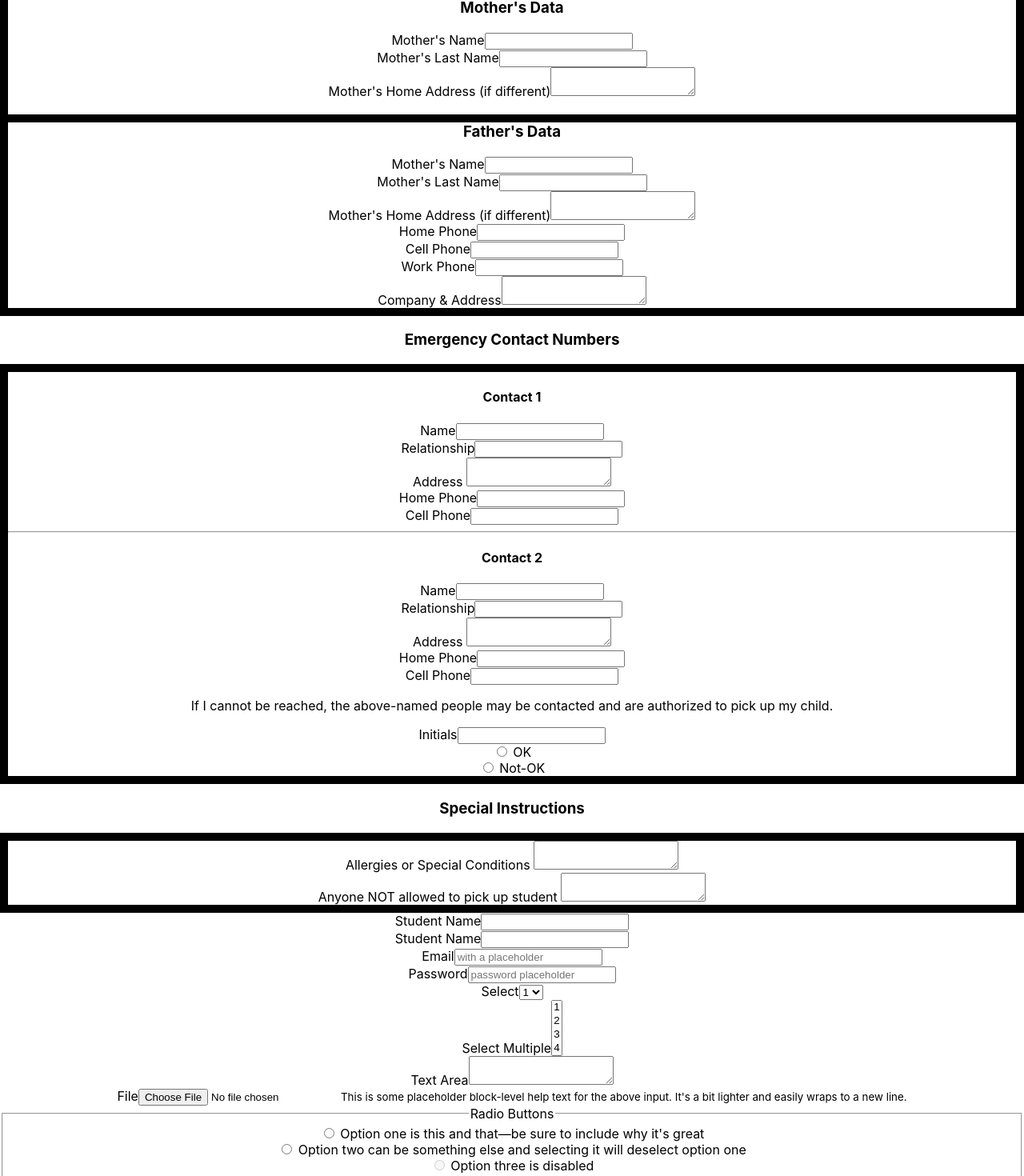
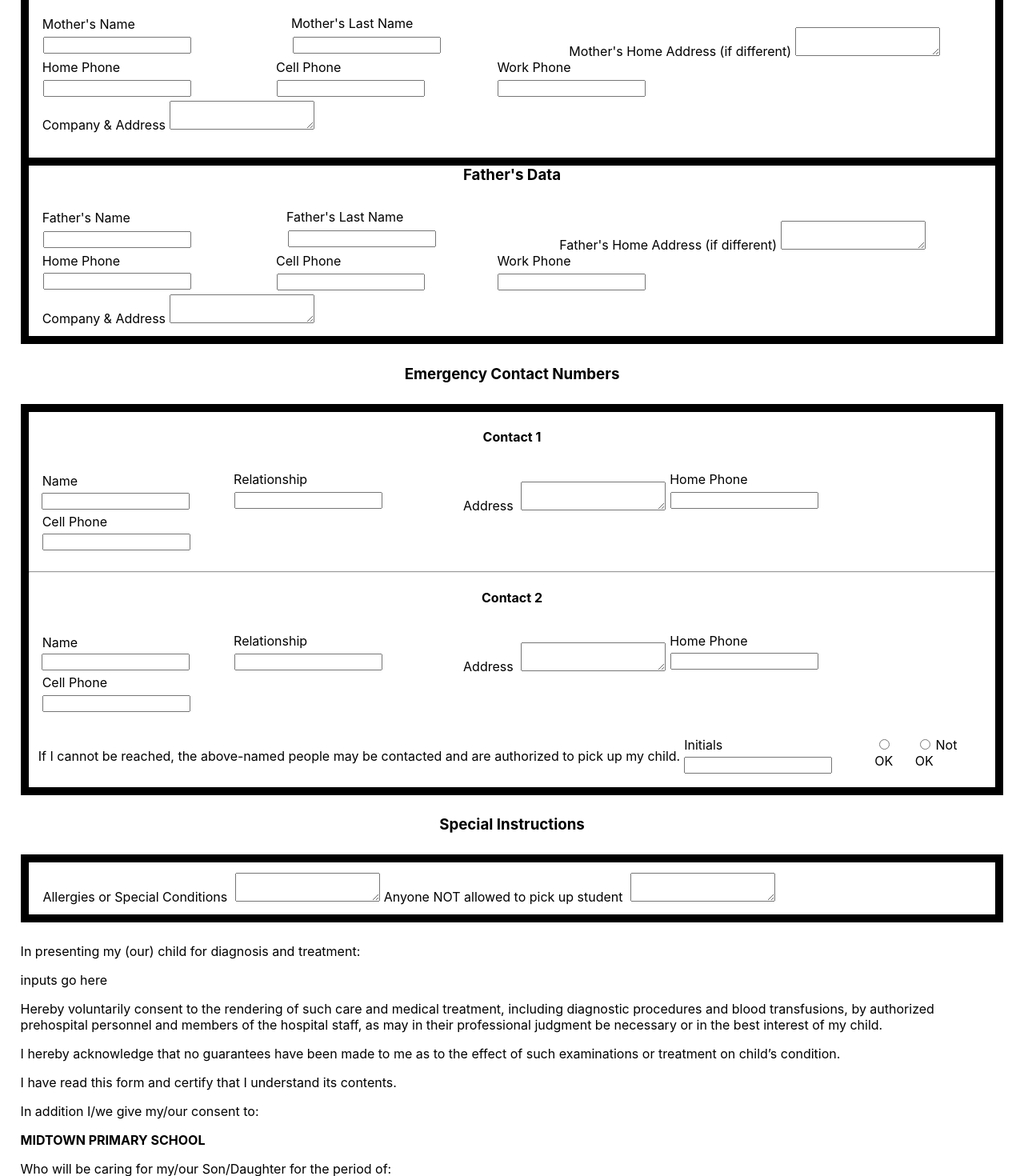
Before and after one commit to lmriii/enrollment, a React (Create React App) app in the folder enrollment/: page / in a window 1280 px wide. Shown: the part 379-1849 px from the top of the page at 80% size. Built offline with nearby package versions, Linux system fonts and the light colour scheme.

Commit message:
page 2 of the form i/p and some basic formatting

```diff
--- a/enrollment/src/App.css
+++ b/enrollment/src/App.css
@@ -1,6 +1,6 @@
-.App {
+/* .App {
   text-align: center;
-}
+} */
 
 .App-logo {
   height: 40vmin;
@@ -36,3 +36,21 @@
     transform: rotate(360deg);
   }
 }
+
+h1, h2, h3, h4 {
+  text-align: center;
+}
+
+input {
+
+  margin: 2%;
+}
+
+label {
+  padding: 5px;
+
+}
+
+.bold {
+  font-weight: 700;
+}
--- a/enrollment/src/components/Enrollment.js
+++ b/enrollment/src/components/Enrollment.js
@@ -12,10 +12,14 @@
 
                 <Form>
                     <div style={{
+                        margin: '2%',
                         borderWidth: '10px',
-                        borderStyle: 'solid'
+                        borderStyle: 'solid',
+                        display: 'flex',
+                        alignItems: 'flex-end',
+                        padding: '1%'
                     }}>
-                        <FormGroup>
+                        <FormGroup >
                             <Label for='name'>Student's Name</Label>
                             <Input type='text' name='name' id='name' />
                         </FormGroup>
@@ -46,12 +50,19 @@
                     </div>
                     <h2>Parent's Information</h2>
                     <div style={{
+                        margin: '2%',
                         borderWidth: '10px',
                         borderStyle: 'solid'
                     }}>
 
                         <div>
                             <h3>Mother's Data</h3>
+                            <div style={{
+                                display: 'flex',
+                                alignItems: 'flex-end',
+                                padding: '1%',
+                                flexWrap: 'wrap'
+                            }}>
                                 <FormGroup>
                                     <Label for='momthersName'>Mother's Name</Label>
                                     <Input type='text' name='mothersName' id='mothersName' />
@@ -64,20 +75,44 @@
                                     <Label for='momAddress'>Mother's Home Address (if different)</Label>
                                     <Input type='textarea' name='momAddress' id='momAddress' />
                                 </FormGroup>
+                                <FormGroup>
+                                    <Label for='momPhone1'>Home Phone</Label>
+                                    <Input type='number' name='momPhone1' id='momPhone1' />
+                                </FormGroup>
+                                <FormGroup>
+                                    <Label for='dadPhone2'>Cell Phone</Label>
+                                    <Input type='number' name='momPhone2' id='momPhone2' />
+                                </FormGroup>
+                                <FormGroup>
+                                    <Label for='momPhone3'>Work Phone</Label>
+                                    <Input type='number' name='momPhone3' id='momPhone3' />
+                                </FormGroup>
+                                <FormGroup>
+                                    <Label for='momCompanyAddress'>Company & Address</Label>
+                                    <Input type='textarea' name='momCompanyAddress' id='momCompanyAddress' />
+                                </FormGroup>
+                            </div>
                             <h3 style={{
+
                                 borderTopWidth: '10px',
                                 borderTopStyle: 'solid'
                             }}>Father's Data</h3>
+                            <div style={{
+                                display: 'flex',
+                                alignItems: 'flex-end',
+                                padding: '1%',
+                                flexWrap: 'wrap'
+                            }}>
                                 <FormGroup>
-                                <Label for='dadName'>Mother's Name</Label>
+                                    <Label for='dadName'>Father's Name</Label>
                                     <Input type='text' name='dadName' id='dadName' />
                                 </FormGroup>
                                 <FormGroup>
-                                <Label for='dadLastName'>Mother's Last Name</Label>
+                                    <Label for='dadLastName'>Father's Last Name</Label>
                                     <Input type='text' name='dadLastName' id='dadLastName' />
                                 </FormGroup>
                                 <FormGroup>
-                                <Label for='dadAddress'>Mother's Home Address (if different)</Label>
+                                    <Label for='dadAddress'>Father's Home Address (if different)</Label>
                                     <Input type='textarea' name='dadAddress' id='dadAddress' />
                                 </FormGroup>
                                 <FormGroup>
@@ -98,13 +133,21 @@
                                 </FormGroup>
                             </div>
                         </div>
+                    </div>
                     <h3>Emergency Contact Numbers</h3>
 
                     <div style={{
+                        margin: '2%',
                         borderWidth: '10px',
                         borderStyle: 'solid'
                     }}>
                         <h4>Contact 1</h4>
+                        <div style={{
+                                display: 'flex',
+                                alignItems: 'flex-end',
+                                padding: '1%',
+                                flexWrap: 'wrap'
+                            }}>
                             <FormGroup>
                                 <Label for='contact1'>Name</Label>
                                 <Input type='text' name='contact1' id='contact1' />
@@ -125,8 +168,15 @@
                                 <Label for='contact1Phone2'>Cell Phone</Label>
                                 <Input type='number' name='contact1Phone2' id='contact1Phone2' />
                             </FormGroup>
+                        </div>
                         <hr />
                         <h4>Contact 2</h4>
+                        <div style={{
+                                display: 'flex',
+                                alignItems: 'flex-end',
+                                padding: '1%',
+                                flexWrap: 'wrap'
+                            }}>
                             <FormGroup>
                                 <Label for='contact2'>Name</Label>
                                 <Input type='text' name='contact2' id='contact2' />
@@ -147,7 +197,18 @@
                                 <Label for='contact2Phone2'>Cell Phone</Label>
                                 <Input type='number' name='contact2Phone2' id='contact2Phone2' />
                             </FormGroup>
+                        </div>
+                        <div style={{
+                                display: 'flex',
+                                alignItems: 'flex-end',
+                                padding: '1%',
+                                flexWrap: 'wrap'
+                            }}>
                         <p>If I cannot be reached, the above-named people may be contacted and are authorized to pick up my child.</p>
+                        <div style={{
+                            display: 'flex',
+                            flexWrap: 'nowrap'
+                        }}>
                         <FormGroup>
                             <Label for='initials'>Initials</Label>
                             <Input type='text' name='initials' id='initials' />
@@ -161,14 +222,21 @@
                         <FormGroup check>
                             <Label check>
                                 <Input type="radio" name="radio1" />{' '}
-                                Not-OK
+                                Not OK
                             </Label>
                         </FormGroup>
                         </div>
+                        </div>
+                    </div>
                     <h3>Special Instructions</h3>
                     <div style={{
+                        margin: '2%',
                         borderWidth: '10px',
-                        borderStyle: 'solid'
+                        borderStyle: 'solid',
+                        display: 'flex',
+                                alignItems: 'flex-end',
+                                padding: '1%',
+                                flexWrap: 'wrap'
                     }}>
                         <FormGroup>
                             <Label for='allergies'>Allergies or Special Conditions </Label>
@@ -180,6 +248,45 @@
                         </FormGroup>
 
                     </div>
+                    <div style={{
+                        textAlign: 'left',
+                        margin: '2%'
+                    }}>
+
+<p>
+In presenting my (our) child for diagnosis and treatment:
+
+</p>
+
+<div>
+    inputs go here
+</div>
+
+<p>Hereby voluntarily consent to the rendering of such care and medical treatment, including diagnostic procedures and blood transfusions, by authorized prehospital personnel and members of the hospital staff, as may in their professional judgment be necessary or in the best interest of my child.</p>
+<p>
+I hereby acknowledge that no guarantees have been made to me as to the effect of such examinations or treatment on child’s condition.</p>
+<p>
+I have read this form and certify that I understand its contents.</p>
+<p>
+In addition I/we give my/our consent to:</p>
+<p><span className='bold'>MIDTOWN PRIMARY SCHOOL</span></p>
+<p>
+Who will be caring for my/our Son/Daughter for the period of:</p>
+<p><span className='bold'>ENROLLMENT AT MIDTOWN PRIMARY</span></p>
+<p>
+to arrange for routine or emergency medical/dental care and treatment necessary to preserve the health of my/our child.
+I/ we acknowledge that I am (we are) responsible for all reasonable charges in connection with care and treatment rendered during this period.
+</p>
+
+
+</div>
+
+
+
+
+
+
+
 
                     <FormGroup>
                         <Label for='name'>Student Name</Label>
```
Lines whose indentation alone changed are shown as unchanged.
